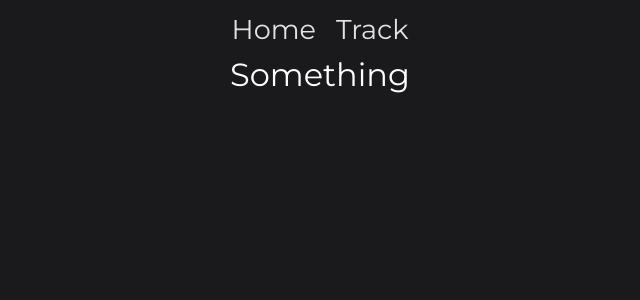
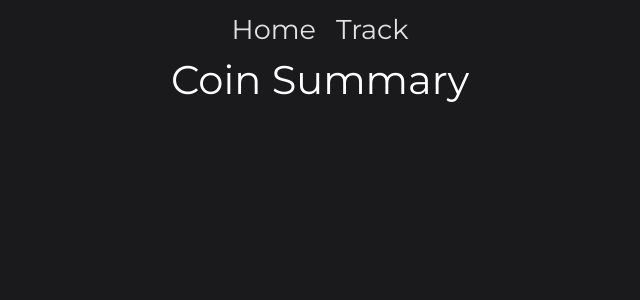
Before and after one commit to cs5-sam/vanteo, a React (Create React App) app: page /track in a window 1280 px wide. Shown: the top 300 px of the page, without its empty margins (320-960 px from the left). Built offline with nearby package versions, Linux system fonts and the light colour scheme.

Commit message:
setting up routes

```diff
--- a/src/App.js
+++ b/src/App.js
@@ -2,6 +2,8 @@ import './App.css';
 import {Route, BrowserRouter as Router, Switch, Link} from 'react-router-dom';
 import Home from './Home';
 import Track from './Track';
+import CoinDetailPage from './components/CoinDetailPage';
+import CoinSummaryPage from './components/CoinSummaryPage';
 
 function App() {
     return (
@@ -19,7 +21,8 @@ function App() {
         </nav>
         <Switch>
             <Route path="/" exact component={Home}></Route>
-            <Route path="/track" exact component={Track}></Route>
+            <Route path="/track" exact component={CoinSummaryPage}></Route>
+            <Route path="/track/summary" exact component={CoinSummaryPage}></Route>
         </Switch>
         </>
     </Router>
--- a/src/Track.js
+++ b/src/Track.js
@@ -1,10 +1,14 @@
 import React from 'react'
+import CoinDetailPage from './components/CoinDetailPage';
+import CoinSummaryPage from './components/CoinSummaryPage';
+import {Route, BrowserRouter as Router, Switch, Link} from 'react-router-dom';
 
 const Track = () => {
     return (
         <div>
             <h1>Tracking</h1>
             <h2>Something</h2>
+            <button><Link to="/track/summary" >Track</Link></button>
         </div>
     )
 }
--- /dev/null
+++ b/src/components/CoinDetailPage.js
@@ -0,0 +1,11 @@
+import React from 'react'
+
+const CoinDetailPage = () => {
+    return (
+        <div>
+
+        </div>
+    )
+}
+
+export default CoinDetailPage
--- /dev/null
+++ b/src/components/CoinSummaryPage.js
@@ -0,0 +1,12 @@
+import React from 'react'
+
+const CoinSummaryPage = () => {
+    return (
+        <div>
+            <h1>Coin Summary</h1>
+            <h1>Coin Summary</h1>
+        </div>
+    )
+}
+
+export default CoinSummaryPage
```
